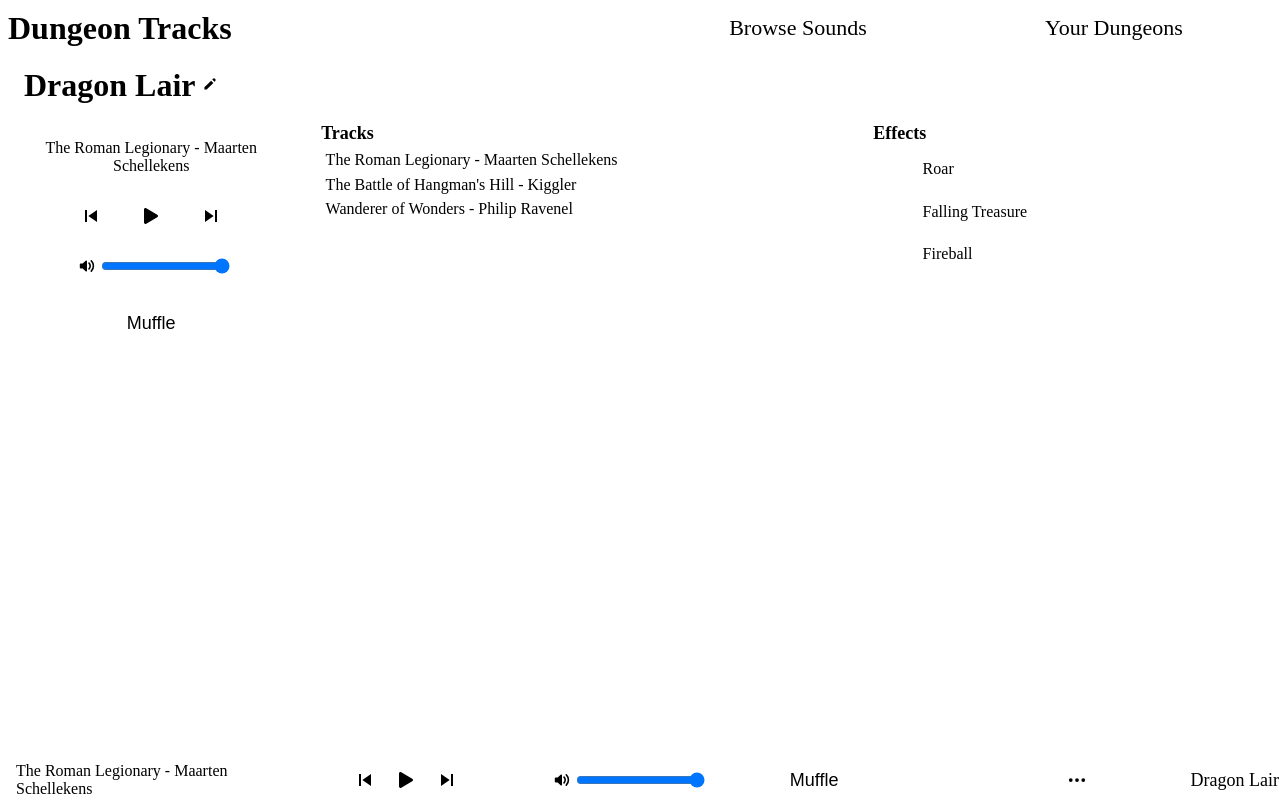
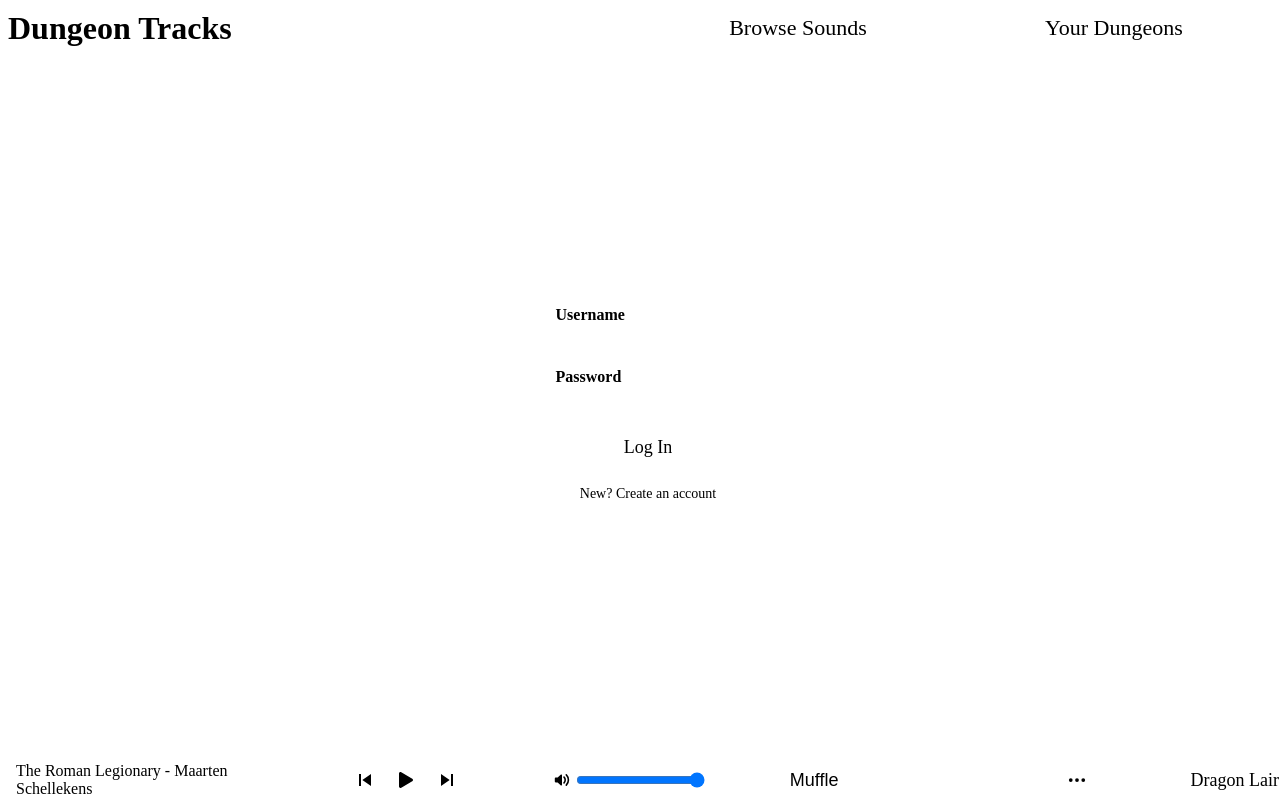
Before and after one commit to 7socks/dungeon-tracks, a React app: page / in a window 1280 px wide. Built offline with nearby package versions, Linux system fonts and the light colour scheme; the HTML template or start-up script is replaced by a standard one.

Commit message:
login page base

```diff
--- a/client/src/app/audio.js
+++ b/client/src/app/audio.js
@@ -70,10 +70,6 @@ Audio.mute = (state) => {
 };
 
 Audio.duration = (track) => {
-  let sound = new Howl({ src: [track.source] });
-  let result = sound.duration();
-  sound.on('load', sound.unload);
-  return result;
 };
 
 Audio.timecode = () => {
--- a/client/src/components/App.js
+++ b/client/src/components/App.js
@@ -3,50 +3,16 @@ import styled from 'styled-components';
 
 import { useSelector } from 'react-redux';
 
+import Nav from './Nav';
+import LogIn from './LogIn';
 import Search from './Search';
 import Dungeon from './Dungeon';
 import DungeonList from './DungeonList';
 import { ControlBar } from './AudioControls';
 
-const NavContainer = styled.div`
-  height: 2.5em;
+const AppContainer = styled.div`
   display: flex;
-  flex-direction: row;
-  justify-content: space-between;
-  align-items: center;
-  cursor: default;
-
-  h1 {
-    margin: 0;
-  }
-
-  div {
-    width: 50%;
-    display: flex;
-    justify-content: space-around;
-  }
-
-  span {
-    font-size: 22px;
-    color: var(--theme-text);
-  }
-
-  span:hover {
-    color: var(--theme-text-highlight);
-  }
-`;
-
-const Nav = ({setPage}) => {
-  return <NavContainer>
-    <h1>Dungeon Tracks</h1>
-    <div>
-      <span onClick={() => setPage(1)}>Browse Sounds</span>
-      <span onClick={() => setPage(2)}>Your Dungeons</span>
-    </div>
-  </NavContainer>;
-};
-
-const AppContainer = styled.div`
+  flex-direction: column;
   height: 100%;
   width: 100%;
 `;
@@ -54,12 +20,13 @@ const AppContainer = styled.div`
 const App = () => {
   const selectedDungeon = useSelector((state) => state.audio.dungeon);
   const [viewDungeon, setViewDungeon] = useState(selectedDungeon);
-  const [page, setPage] = useState(3);
+  const [page, setPage] = useState(0);
 
   return (
     <AppContainer>
       <Nav setPage={setPage}/>
 
+      {page === 0 && <LogIn/>}
       {page === 1 && <Search/>}
       {page === 2 && <DungeonList setViewDungeon={setViewDungeon}/>}
       {page === 3 && <Dungeon viewDungeon={viewDungeon} setViewDungeon={setViewDungeon}/>}
--- a/client/src/components/AudioControls.js
+++ b/client/src/components/AudioControls.js
@@ -42,6 +42,7 @@ const ControlsContainer = styled.div`
 `;
 
 const ControlBarContainer = styled(ControlsContainer)`
+  z-index: var(--layer-bar);
   height: 2.5em;
   position: absolute;
   bottom: 0;
--- a/client/src/components/DungeonList.js
+++ b/client/src/components/DungeonList.js
@@ -8,7 +8,12 @@ const ListContainer = styled.div`
 `;
 
 const DungeonContainer = styled.div`
+  display: grid;
+  justify-content: center;
+  align-items: center;
   font-size: 18px;
+  height: 2em;
+  width: 3em;
 `;
 
 const DungeonList = ({setViewDungeon}) => {
--- a/client/src/components/FXIcon.js
+++ b/client/src/components/FXIcon.js
@@ -67,6 +67,7 @@ const IconContainer = styled.span`
 `;
 
 const FXIconEditorContainer = styled.div`
+  z-index: var(--layer-popup);
   position: absolute;
   top: 2.5em;
   display: flex;
@@ -78,7 +79,6 @@ const FXIconEditorContainer = styled.div`
   border-radius: 1.5em;
   width: 15em;
   height: 10em;
-  z-index: 10;
   overflow-y: scroll;
   justify-content: center;
 `;
--- /dev/null
+++ b/client/src/components/LogIn.js
@@ -0,0 +1,139 @@
+import React, { useState, useEffect } from 'react';
+import styled from 'styled-components';
+
+import { logIn, createUser } from '../router/router';
+
+const PageContainer = styled.div`
+  z-index: var(--layer-main);
+  position: absolute;
+  top: 0;
+  display: flex;
+  justify-content: center;
+  align-items: center;
+  width: 100%;
+  height: 100%;
+`;
+
+const LogInContainer = styled.div`
+  justify-self: center;
+  display: flex;
+  flex-direction: column;
+  justify-content: center;
+  align-items: center;
+  background: var(--theme-login-bg);
+  color: var(--theme-login-text);
+  width: 25em;
+  padding: 1.5em 1em;
+  border-radius: 1em;
+
+  span {
+    cursor: default;
+  }
+
+  input {
+    height: 1.5em;
+    border: 1px solid var(--theme-login-text);
+    border-radius: .5em;
+    padding: .1em .3em;
+
+    :focus {
+      outline: 2px solid var(--theme-login-text-highlight);
+    }
+  }
+
+  label {
+    font-weight: 700;
+    display: grid;
+    grid-template-columns: 1fr;
+    grid-template-rows: 2fr;
+    margin: .5em 0;
+
+    * {
+      margin: 0 0 .2em 0;
+    }
+  }
+
+  button {
+    background: var(--theme-login-btn-bg);
+    color: var(--theme-login-btn-text);
+    font-size: 18px;
+    font-family: inherit;
+    margin: .5em 0;
+    border: none;
+    border-radius: .5em;
+    padding: .3em .5em;
+    cursor: pointer;
+
+    :hover {
+      background: var(--theme-login-btn-bg-hover);
+    }
+  }
+
+  .login-toggle {
+    margin-top: 1em;
+    font-size: 14px;
+    color: var(--theme-login-text-plain);
+
+    .selector {
+      color: var(--theme-login-text);
+      cursor: pointer;
+      :hover {
+        color: var(--theme-login-text-highlight);
+      }
+    }
+  }
+`;
+
+const LogIn = () => {
+  const [existing, setExisting] = useState(true);
+  const [username, setUsername] = useState('');
+  const [password, setPassword] = useState('');
+
+  const signIn = () => {
+
+  };
+
+  const signUp = () => {
+    // form validation
+
+
+  };
+
+  return (
+    <PageContainer><LogInContainer>
+      <label>
+        <span>Username</span>
+        <input type="text" value={username} onChange={(e) => {
+          setUsername(e.target.value);
+        }}/>
+      </label>
+
+      <label>
+        <span>Password</span>
+        <input type="password" value={password} onChange={(e) => {
+          setPassword(e.target.value);
+        }}/>
+      </label>
+
+      <button onClick={existing ? signIn : signUp}>
+        {existing ? 'Log In' : 'Sign Up'}
+      </button>
+
+      <div className="login-toggle">
+        {
+          existing
+          ? <span>New?  </span>
+          : <span>Already have an account?  </span>
+        }
+        <span
+          className="login-toggle selector"
+          onClick={() => setExisting(!existing)}
+        >
+          {existing ? 'Create an account' : 'Log in'}
+        </span>
+      </div>
+    </LogInContainer></PageContainer>
+  );
+}
+
+export default LogIn;
--- /dev/null
+++ b/client/src/components/Nav.js
@@ -0,0 +1,43 @@
+import React from 'react';
+import styled from 'styled-components';
+
+const NavContainer = styled.div`
+  z-index: var(--layer-nav);
+  height: 2.5em;
+  display: flex;
+  flex-direction: row;
+  justify-content: space-between;
+  align-items: center;
+  cursor: default;
+
+  h1 {
+    margin: 0;
+  }
+
+  div {
+    width: 50%;
+    display: flex;
+    justify-content: space-around;
+  }
+
+  span {
+    font-size: 22px;
+    color: var(--theme-text);
+  }
+
+  span:hover {
+    color: var(--theme-text-highlight);
+  }
+`;
+
+const Nav = ({setPage}) => {
+  return <NavContainer>
+    <h1>Dungeon Tracks</h1>
+    <div>
+      <span onClick={() => setPage(1)}>Browse Sounds</span>
+      <span onClick={() => setPage(2)}>Your Dungeons</span>
+    </div>
+  </NavContainer>;
+};
+
+export default Nav;
--- a/client/src/router/router.js
+++ b/client/src/router/router.js
@@ -1,43 +1,60 @@
 import axios from 'axios';
 
 async function createUser (data) {
-  return axios.post('/signup', {
-  })
-};
+  return axios.post('/signup', data)
+    .then(() => {
+      console.log('Signup success')
+    })
+    .catch(() => {
+      console.log('Signup failed')
+    })
+}
 
 async function logIn (data) {
   return axios.post('/login', {
+    data: data
   })
-};
+    .then((res) => {
+    })
+    .catch(() => {
+    })
+}
 
 async function logOut (data) {
   return axios.post('/logout', {
   })
-};
+}
 
 async function createDungeon (user) {
   return axios.post('/dungeons', {
   })
-};
+}
 
 async function updateDungeon (data, user) {
   return axios.patch('/dungeons', {
   })
-};
+    .then((res) => {
+
+    })
+    .catch(() => {
+
+    })
+}
 
 async function getDungeons (user) {
   return axios.get('/dungeons', {
   })
-};
+}
 
 async function getSounds (query) {
   return axios.get('/sounds', {
   })
-};
+}
 
 export {
   createUser,
-  logUser,
+  logIn,
+  logOut,
   createDungeon,
   updateDungeon,
   getDungeons,
```
Also changed, not shown: 1 other file (tests, documents, lock files or other folders).
